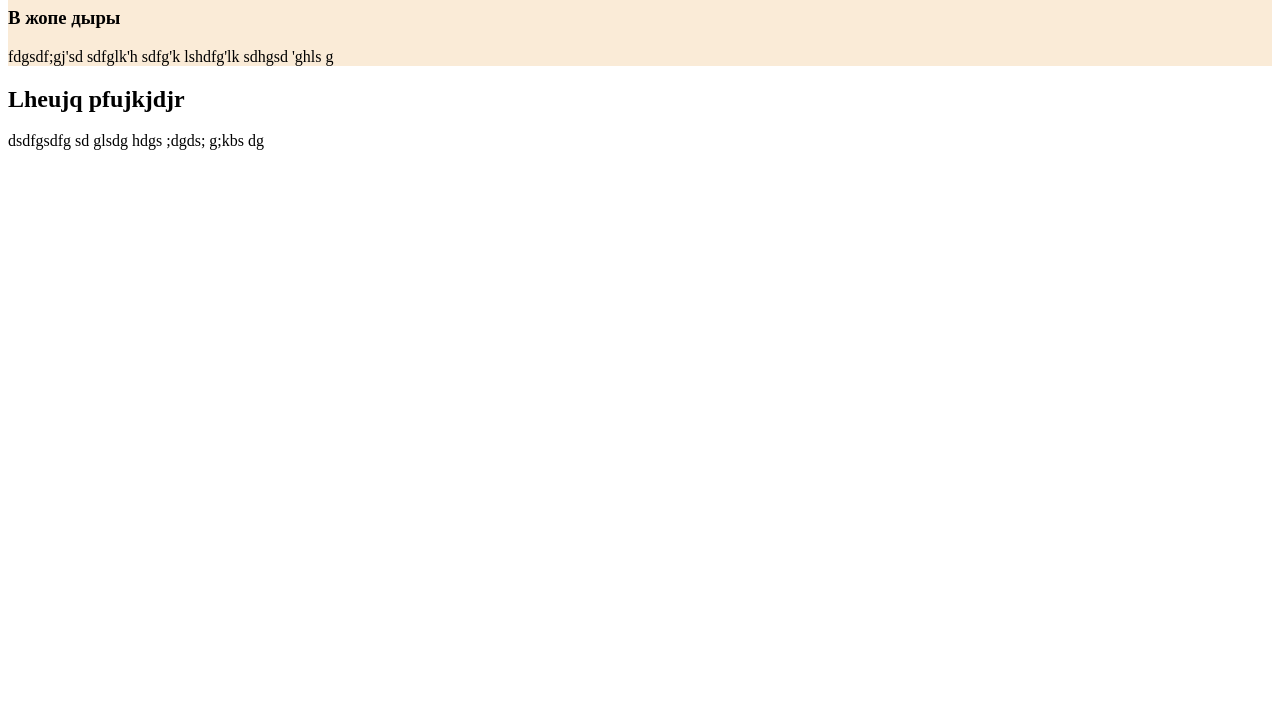
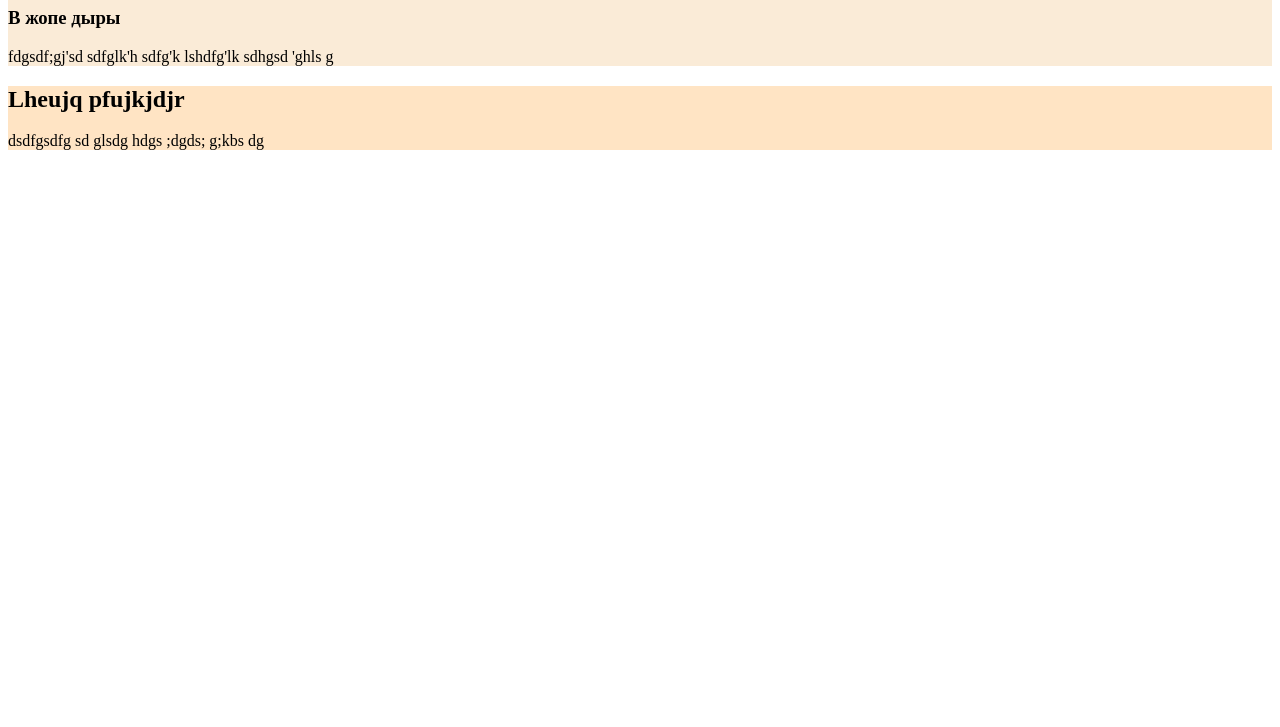
Before and after one commit to zhenyaLeanovich/first_task, a plain HTML site: page index.html in a window 1280 px wide. Shown: the part 73-800 px from the top of the page. Drawn offline with Linux system fonts and the light colour scheme.

Commit message:
Добвил стили ко второму блоку

```diff
--- a/index.html
+++ b/index.html
@@ -13,7 +13,7 @@
         <h3>В жопе дыры</h3>
         <p>fdgsdf;gj'sd sdfglk'h sdfg'k lshdfg'lk sdhgsd 'ghls g</p>
     </div>
-    <div>
+    <div class="second-block">
         <h2>Lheujq pfujkjdjr</h2>
         <p>dsdfgsdfg sd glsdg hdgs ;dgds; g;kbs dg</p>
     </div>
--- a/style.css
+++ b/style.css
@@ -1,3 +1,7 @@
 .first-block {
   background-color: antiquewhite;
 }
+
+.second-block {
+  background-color: bisque;
+}
```
